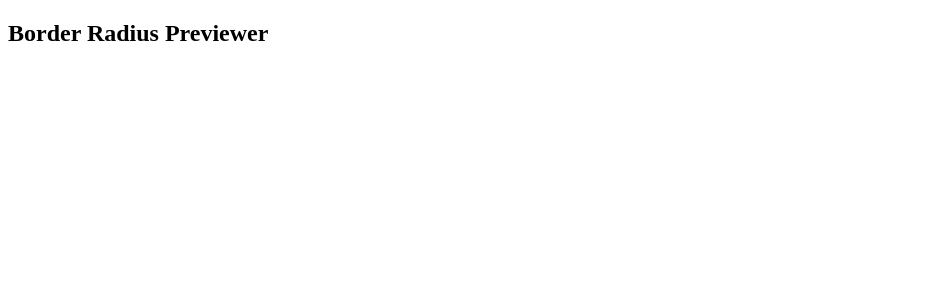
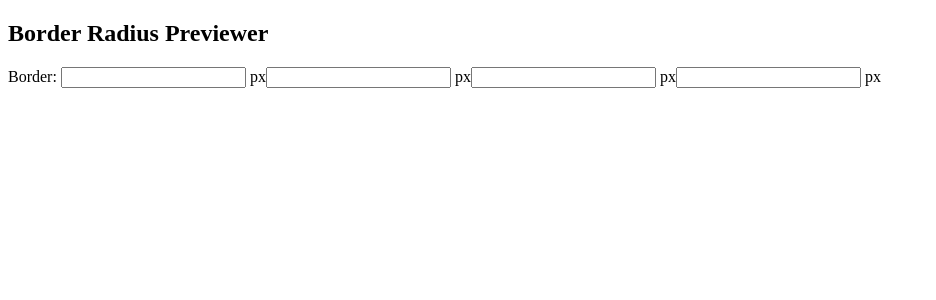
Before and after one commit to ChrisGitmed/border-radius-previewer, a React app: page / in a window 1280 px wide. Shown: the top 300 px of the page, without its empty margins (0-936 px from the left). Built offline with nearby package versions, Linux system fonts and the light colour scheme; the HTML template or start-up script is replaced by a standard one.

Commit message:
Created a row under the PreviewBox with four input elements.

```diff
--- a/src/components/border-radius-preview.jsx
+++ b/src/components/border-radius-preview.jsx
@@ -4,7 +4,16 @@ import TestSquare from './test-square';
 export default class BorderRadiusPreview extends React.Component {
   render() {
     return (
-      <TestSquare/>
+      <>
+        <TestSquare/>
+        <div className="input-row">
+          <span>Border: </span>
+          <span><input type="text" /> px</span>
+          <span><input type="text" /> px</span>
+          <span><input type="text" /> px</span>
+          <span><input type="text" /> px</span>
+        </div>
+      </>
     )
   }
 }
```
Also changed, not shown: 1 other file (tests, documents, lock files or other folders).
